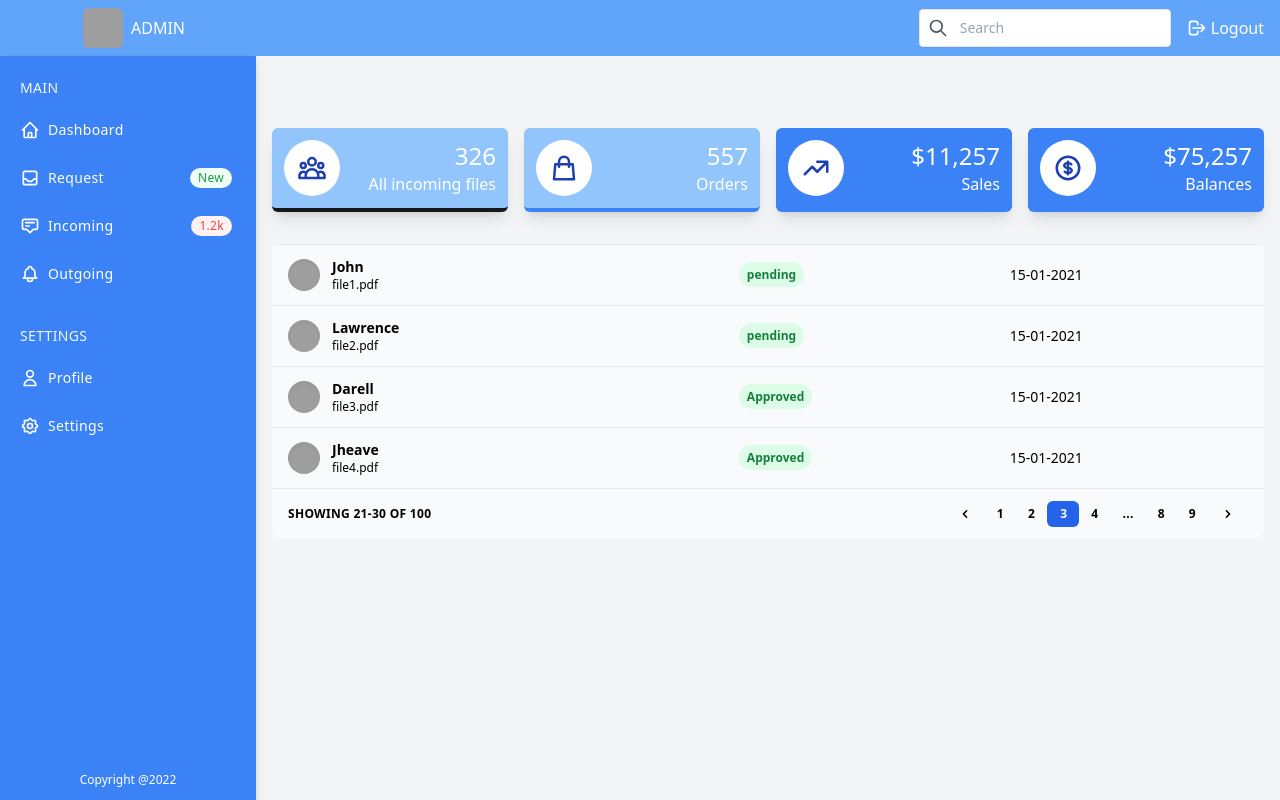
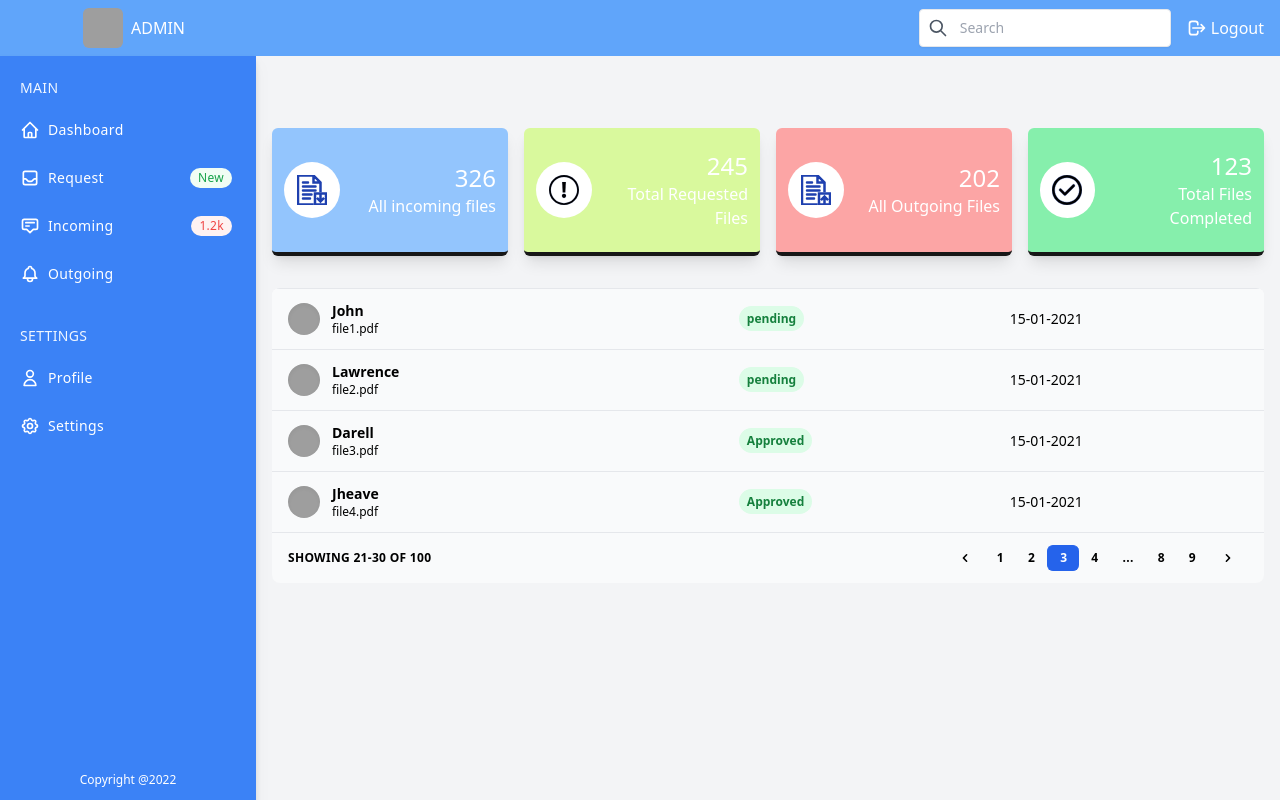
Before and after one commit to jheavejimenez/book-keeping, a React (Create React App) app: page /dashboard in a window 1280 px wide. Built offline with nearby package versions, Linux system fonts and the light colour scheme; no server answers; data requests are answered from the project's data file; grey boxes are pictures that could not be loaded.

Commit message:
Finished editing statistic cards

```diff
--- a/src/pages/Admin/Dashboard.jsx
+++ b/src/pages/Admin/Dashboard.jsx
@@ -62,7 +62,7 @@ function Dashboard() {
                         <div
                             className={"bg-blue-300 text-black shadow-lg rounded-md" +
                                 " flex items-center justify-between p-3 border-b-4 border-neutral-900 " +
-                                " text-white font-medium group"
+                                " text-white font-medium group h-32"
                             }
                         >
                             <div
@@ -70,11 +70,19 @@ function Dashboard() {
                                     "rounded-full transition-all duration-300 transform group-hover:rotate-12"
                                 }
                             >
-                                <svg width="30" height="30" fill="none" viewBox="0 0 24 24" stroke="currentColor"
+                                <svg xmlns="http://www.w3.org/2000/svg" width="30" height="30" fill="none" viewBox="0 0 60 60" stroke="currentColor"
                                     className={"stroke-current text-blue-800 dark:text-gray-800 transform transition-transform duration-500 ease-in-out"}>
-                                    <path strokeLinecap="round" strokeLinejoin="round" strokeWidth="2"
-                                        d="M17 20h5v-2a3 3 0 00-5.356-1.857M17 20H7m10 0v-2c0-.656-.126-1.283-.356-1.857M7 20H2v-2a3 3 0 015.356-1.857M7 20v-2c0-.656.126-1.283.356-1.857m0 0a5.002 5.002 0 019.288 0M15 7a3 3 0 11-6 0 3 3 0 016 0zm6 3a2 2 0 11-4 0 2 2 0 014 0zM7 10a2 2 0 11-4 0 2 2 0 014 0z"></path>
+                                    <g>
+                                        <path strokeWidth="3" d="M37,22H12c-0.552,0-1,0.448-1,1s0.448,1,1,1h25c0.552,0,1-0.448,1-1S37.552,22,37,22z"/>
+                                        <path strokeWidth="3" d="M12,16h10c0.552,0,1-0.448,1-1s-0.448-1-1-1H12c-0.552,0-1,0.448-1,1S11.448,16,12,16z"/>
+                                        <path strokeWidth="3" d="M38,31c0-0.552-0.448-1-1-1H12c-0.552,0-1,0.448-1,1s0.448,1,1,1h25C37.552,32,38,31.552,38,31z"/>
+                                        <path strokeWidth="3" d="M30,39c0-0.552-0.448-1-1-1H12c-0.552,0-1,0.448-1,1s0.448,1,1,1h17C29.552,40,30,39.552,30,39z"/>
+                                        <path strokeWidth="3" d="M12,46c-0.552,0-1,0.448-1,1s0.448,1,1,1h14c0.552,0,1-0.448,1-1s-0.448-1-1-1H12z"/>
+                                        <path strokeWidth="3" d="M3,2h29v14h14v17h2V14.586L33.414,0H1v60h31v-2H3V2z M34,3.414L44.586,14H34V3.414z"/>
+                                        <path strokeWidth="3" d="M35,36v24h24V36H35z M57,58H37V38h9v12.586l-4.293-4.293l-1.414,1.414L47,54.414l6.707-6.707l-1.414-1.414L48,50.586V38h9   V58z"/>
+                                    </g>
                                 </svg>
+
                             </div>
                             <div className={"text-right"}>
                                 <p className={"text-2xl"}>326</p>
@@ -82,62 +90,76 @@ function Dashboard() {
                             </div>
                         </div>
                         <div
-                            className={"bg-blue-300 text-black shadow-lg rounded-md" +
-                                " flex items-center justify-between p-3 border-b-4 border-blue-500 " +
+                            className={"bg-lime-200 text-black shadow-lg rounded-md" +
+                                " flex items-center justify-between p-3 border-b-4 border-neutral-900 " +
                                 " text-white font-medium group"
                             }>
                             <div
                                 className={"flex justify-center items-center" +
                                     " w-14 h-14 bg-white rounded-full transition-all " +
                                     "duration-300 transform group-hover:rotate-12"
-                                }>
-                                <svg width="30" height="30" fill="none" viewBox="0 0 24 24" stroke="currentColor"
+                                }
+                            >
+                                <svg xmlns="http://www.w3.org/2000/svg" width="30" height="30" fill="#000000" viewBox="0 0 490 490" stroke="currentColor"
                                     className={"stroke-current text-blue-800 dark:text-gray-800 transform transition-transform duration-500 ease-in-out"}>
-                                    <path strokeLinecap="round" strokeLinejoin="round" strokeWidth="2"
-                                        d="M16 11V7a4 4 0 00-8 0v4M5 9h14l1 12H4L5 9z"></path>
+                                    <g id="bold_copy_37_">
+                                        <path strokeWidth="2" d="M245,0C109.684,0,0,109.684,0,245s109.684,245,245,245s245-109.684,245-245S380.316,0,245,0z M245,459.375   c-118.213,0-214.375-96.163-214.375-214.375S126.787,30.625,245,30.625S459.375,126.787,459.375,245S363.212,459.375,245,459.375z"/>
+                                        <polygon points="266.836,286.987 275.196,114.874 214.788,114.874 223.532,286.987  "/>
+                                        <path strokeWidth="2" d="M245.184,305.974c-20.136,0-34.178,14.424-34.178,34.576c0,19.738,13.674,34.576,34.178,34.576   c20.503,0,33.825-14.823,33.825-34.576C278.611,320.399,265.304,305.974,245.184,305.974z"/>
+                                    </g>
                                 </svg>
+
                             </div>
                             <div className={"text-right"}>
-                                <p className={"text-2xl"}>557</p>
-                                <p>Orders</p>
+                                <p className={"text-2xl"}>245</p>
+                                <p>Total Requested Files</p>
                             </div>
                         </div>
                         <div
-                            className={"bg-blue-500 dark:bg-gray-100 text-black shadow-lg rounded-md" +
-                                " flex items-center justify-between p-3 border-b-4 border-blue-500 " +
+                            className={"bg-red-300 text-black shadow-lg rounded-md" +
+                                " flex items-center justify-between p-3 border-b-4 border-neutral-900 " +
                                 " text-white font-medium group"
                             }>
                             <div
                                 className={"flex justify-center items-center w-14 h-14 bg-white rounded-full transition-all duration-300 transform group-hover:rotate-12"}>
-                                <svg width="30" height="30" fill="none" viewBox="0 0 24 24" stroke="currentColor"
+                                <svg xmlns="http://www.w3.org/2000/svg" width="30" height="30" fill="none" viewBox="0 0 60 60" stroke="currentColor"
                                     className={"stroke-current text-blue-800 dark:text-gray-800 transform transition-transform duration-500 ease-in-out"}>
-                                    <path strokeLinecap="round" strokeLinejoin="round" strokeWidth="2"
-                                        d="M13 7h8m0 0v8m0-8l-8 8-4-4-6 6"></path>
+                                    <g>
+                                        <path strokeWidth="3" d="M37,22H12c-0.552,0-1,0.448-1,1s0.448,1,1,1h25c0.552,0,1-0.448,1-1S37.552,22,37,22z"/>
+                                        <path strokeWidth="3" d="M12,16h10c0.552,0,1-0.448,1-1s-0.448-1-1-1H12c-0.552,0-1,0.448-1,1S11.448,16,12,16z"/>
+                                        <path strokeWidth="3" d="M38,31c0-0.552-0.448-1-1-1H12c-0.552,0-1,0.448-1,1s0.448,1,1,1h25C37.552,32,38,31.552,38,31z"/>
+                                        <path strokeWidth="3" d="M30,39c0-0.552-0.448-1-1-1H12c-0.552,0-1,0.448-1,1s0.448,1,1,1h17C29.552,40,30,39.552,30,39z"/>
+                                        <path strokeWidth="3" d="M12,46c-0.552,0-1,0.448-1,1s0.448,1,1,1h14c0.552,0,1-0.448,1-1s-0.448-1-1-1H12z"/>
+                                        <path strokeWidth="3" d="M3,2h29v14h14v17h2V14.586L33.414,0H1v60h31v-2H3V2z M34,3.414L44.586,14H34V3.414z"/>
+                                        <path strokeWidth="3" d="M35,36v24h24V36H35z M57,58h-9V45.414l4.293,4.293l1.414-1.414L47,41.586l-6.707,6.707l1.414,1.414L46,45.414V58h-9V38h20   V58z"/>
+                                    </g>
                                 </svg>
                             </div>
                             <div className={"text-right"}>
-                                <p className={"text-2xl"}>$11,257</p>
-                                <p>Sales</p>
+                                <p className={"text-2xl"}>202</p>
+                                <p>All Outgoing Files</p>
                             </div>
                         </div>
                         <div
-                            className={"bg-blue-500 dark:bg-gray-100 text-black shadow-lg rounded-md" +
-                                " flex items-center justify-between p-3 border-b-4 border-blue-500 " +
+                            className={"bg-green-300 text-black shadow-lg rounded-md" +
+                                " flex items-center justify-between p-3 border-b-4 border-neutral-900 " +
                                 " text-white font-medium group"
                             }>
                             <div
                                 className={"flex justify-center items-center w-14 h-14 bg-white rounded-full transition-all duration-300 transform group-hover:rotate-12"}>
-                                <svg width="30" height="30" fill="none" viewBox="0 0 24 24" stroke="currentColor"
+                                <svg xmlns="http://www.w3.org/2000/svg" width="30" height="30" fill="#000000" viewBox="0 0 330 330" stroke="currentColor"
                                     className={"stroke-current text-blue-800 dark:text-gray-800 transform" +
                                         " transition-transform duration-500 ease-in-out"
                                     }>
-                                    <path strokeLinecap="round" strokeLinejoin="round" strokeWidth="2"
-                                        d="M12 8c-1.657 0-3 .895-3 2s1.343 2 3 2 3 .895 3 2-1.343 2-3 2m0-8c1.11 0 2.08.402 2.599 1M12 8V7m0 1v8m0 0v1m0-1c-1.11 0-2.08-.402-2.599-1M21 12a9 9 0 11-18 0 9 9 0 0118 0z"></path>
+                                    <g>
+                                        <path strokeWidth="3" d="M165,0C74.019,0,0,74.019,0,165s74.019,165,165,165s165-74.019,165-165S255.981,0,165,0z M165,300   c-74.44,0-135-60.561-135-135S90.56,30,165,30s135,60.561,135,135S239.439,300,165,300z"/>
+                                        <path strokeWidth="3" d="M226.872,106.664l-84.854,84.853l-38.89-38.891c-5.857-5.857-15.355-5.858-21.213-0.001   c-5.858,5.858-5.858,15.355,0,21.213l49.496,49.498c2.813,2.813,6.628,4.394,10.606,4.394c0.001,0,0,0,0.001,0   c3.978,0,7.793-1.581,10.606-4.393l95.461-95.459c5.858-5.858,5.858-15.355,0-21.213   C242.227,100.807,232.73,100.806,226.872,106.664z"/>
+                                    </g>
                                 </svg>
                             </div>
                             <div className={"text-right"}>
-                                <p className={"text-2xl"}>$75,257</p>
-                                <p>Balances</p>
+                                <p className={"text-2xl"}>123</p>
+                                <p>Total Files Completed</p>
                             </div>
                         </div>
                     </div>
```
